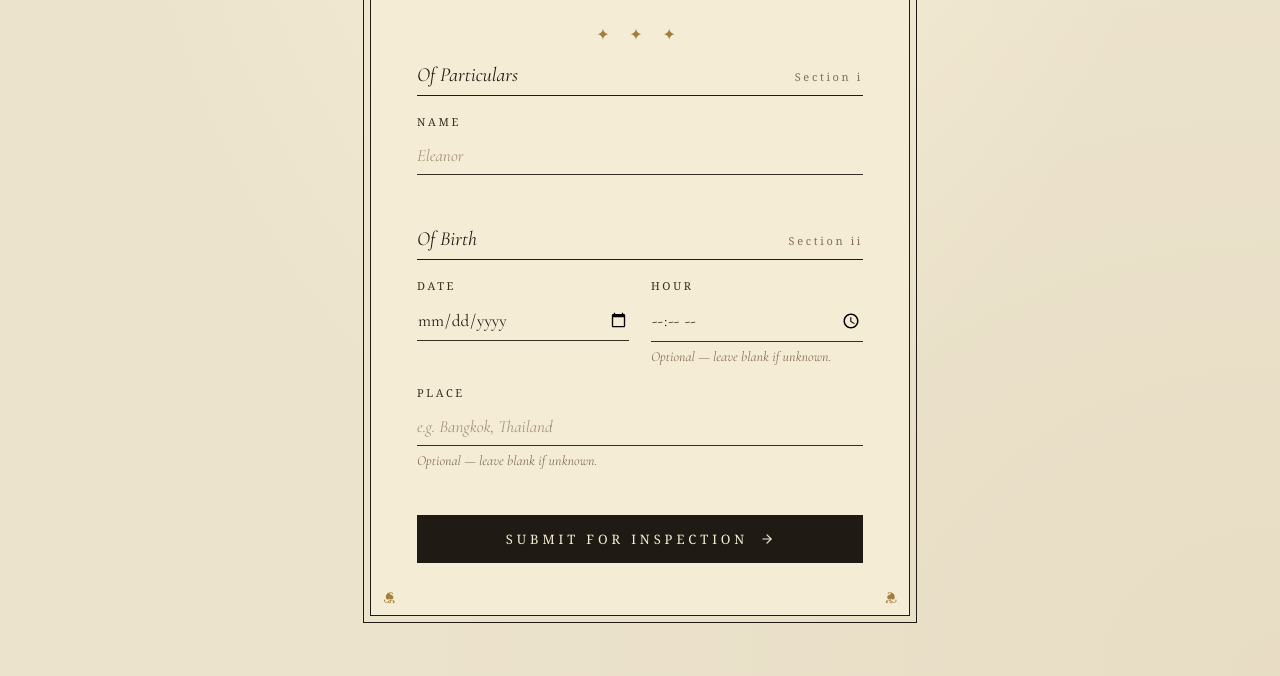
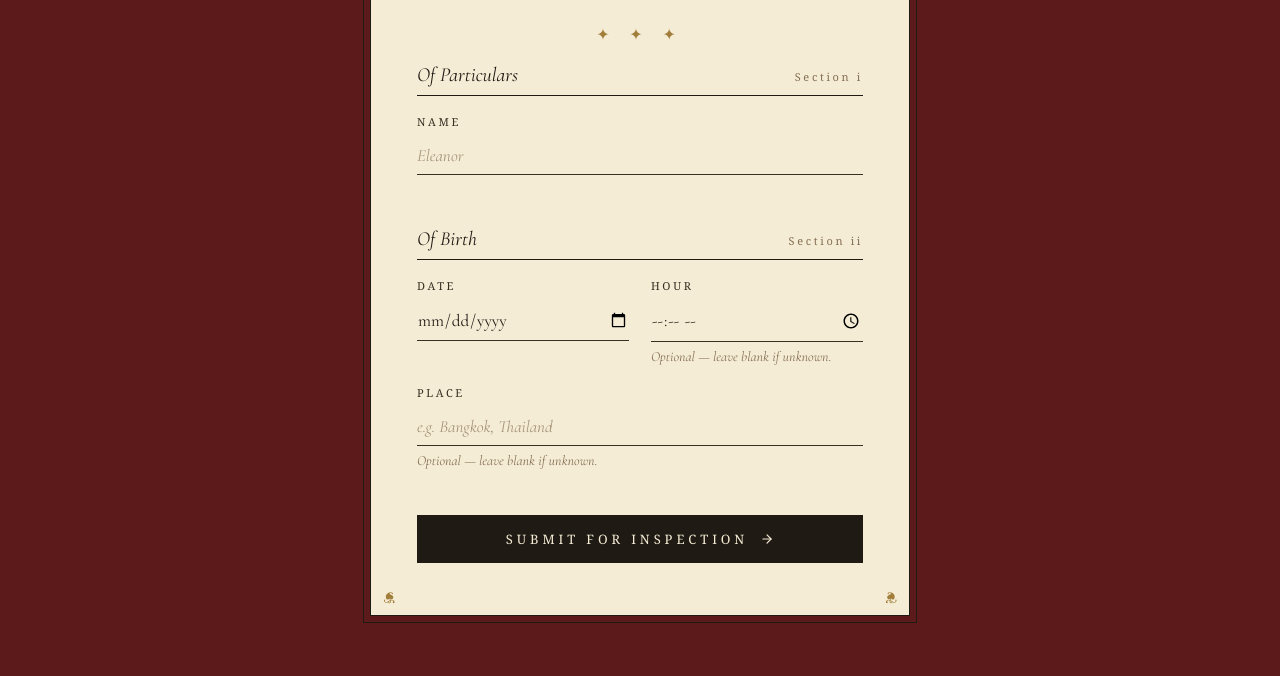
Before and after one commit to tannyfefl/birthchartxmbti, a plain HTML site: page index.html in a window 1280 px wide. Shown: the part 369-1045 px from the top of the page. Drawn offline with nearby package versions, Linux system fonts and the light colour scheme; a web font is replaced by a local one.

Commit message:
Add files via upload

```diff
--- a/index.html
+++ b/index.html
@@ -27,10 +27,7 @@
     }
     body {
       font-family: var(--body);
-      background:
-        radial-gradient(ellipse at top, rgba(255,247,220,0.6), transparent 60%),
-        radial-gradient(ellipse at bottom right, rgba(180,150,90,0.08), transparent 50%),
-        var(--parchment);
+      background: #5c1a1a;
       color: var(--ink);
       margin: 0;
       min-height: 100vh;
```
